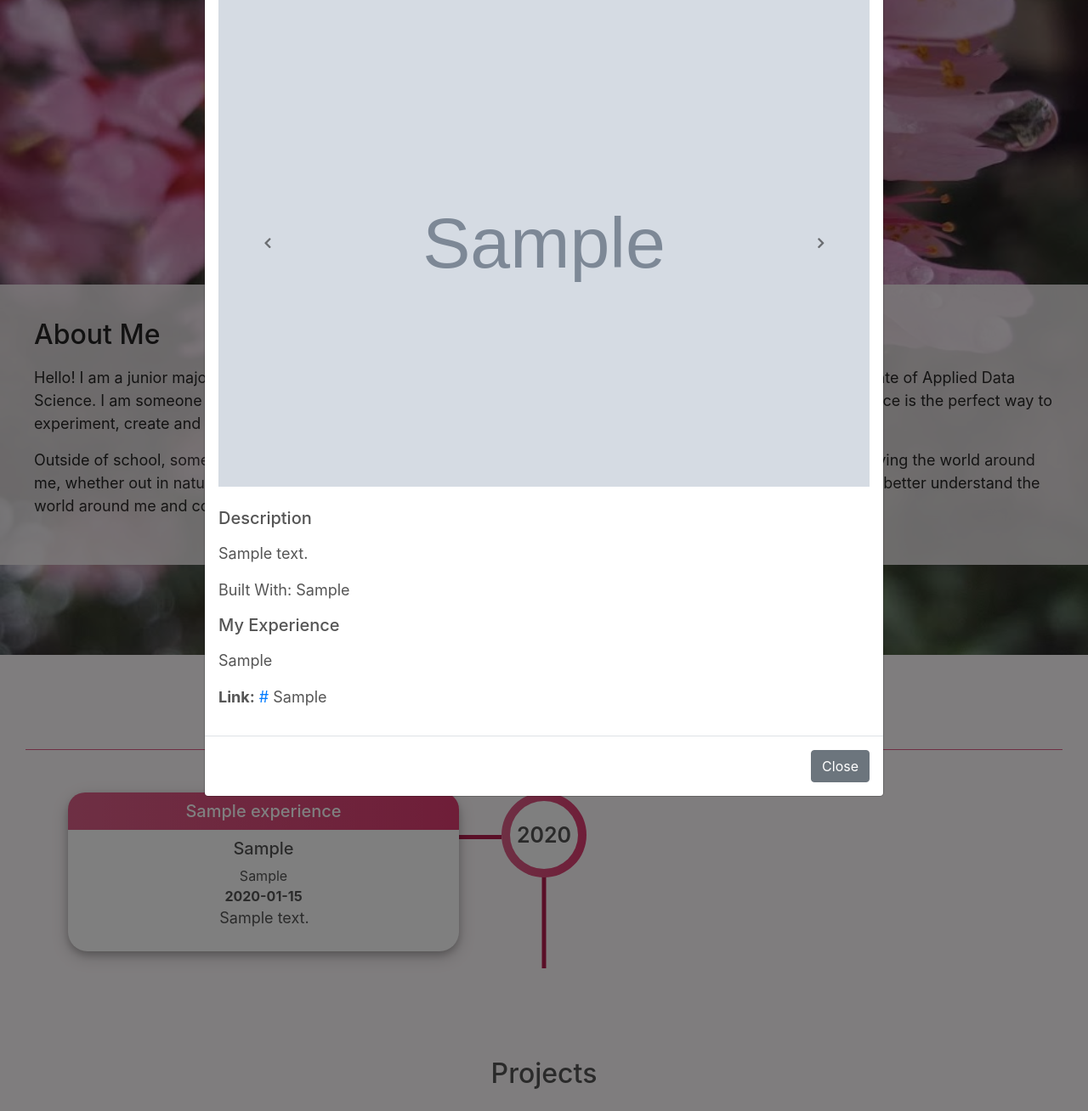
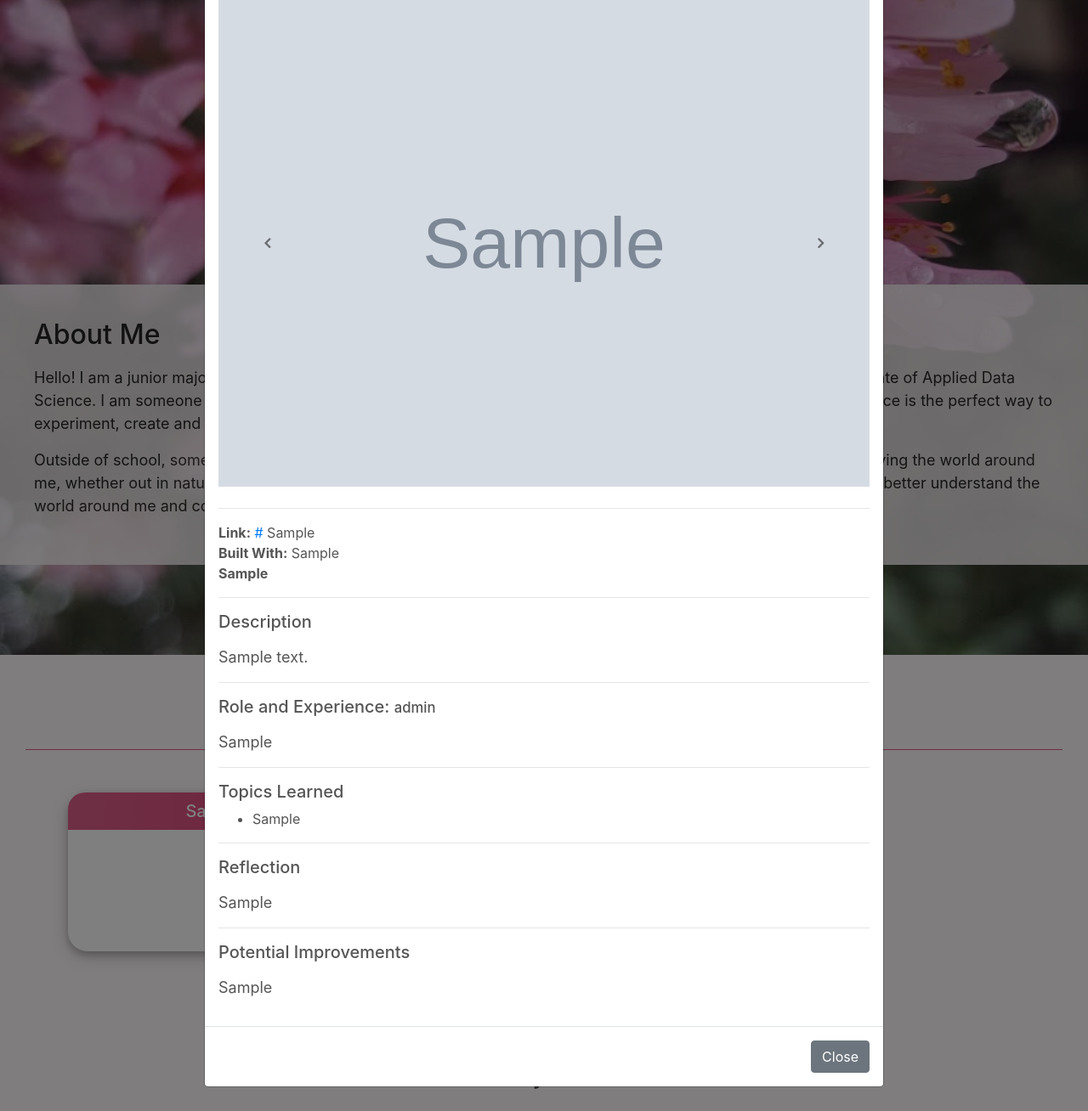
Before and after one commit to ChinZhang/portfolio, a Django app: page / in a window 1280 px wide, after a click on "More information". Shown: the part 129-1437 px from the top of the page at 85% size. Run offline with Django 3.2, Linux system fonts and the light colour scheme; tables that the repository leaves empty hold one stand-in row (values such as "Sample post"); grey boxes marked "Sample" are stand-in pictures; some libraries are stand-ins or nearby versions.

Commit message:
Added more content into Project section

```diff
--- a/portfolio/portfolio/views.py
+++ b/portfolio/portfolio/views.py
@@ -1,6 +1,7 @@
 import requests
 from project.models import Project
 from project.models import ProjectImage
+from project.models import TopicsLearnedList
 from experience.models import Experience
 from contact.forms import ContactForm
 from django.template.loader import get_template
@@ -17,6 +18,7 @@ def home(request):
     experiences = experience_section()
     projects = project_section()
     photos = project_images()
+    topics = project_learned_topics()
     form = ContactForm()
 
     # Handles information from the contact form
@@ -56,7 +58,7 @@ def home(request):
                 return redirect('/home/#section4')
 
     # Renders all the subsections into the homepage template
-    context = {'form': form, 'projects': projects, 'experiences': experiences, 'photos': photos}
+    context = {'form': form, 'projects': projects, 'experiences': experiences, 'photos': photos, 'topics': topics}
     return render(request, '../templates/home_page.html', context)
 
 
@@ -78,6 +80,12 @@ def project_images():
     return photos
 
 
+# Returning learned topic list for all projects
+def project_learned_topics():
+    topics = TopicsLearnedList.objects.all()
+    return topics
+
+
 # Creating the view for the contact form section
 def contact_section():
     form = ContactForm
--- a/portfolio/project/models.py
+++ b/portfolio/project/models.py
@@ -4,18 +4,19 @@ from django.db import models
 # Create your models here.
 class Project(models.Model):
     title = models.TextField()
+    technology = models.TextField(default='')
+    year = models.IntegerField(default='')
+    image = models.ImageField(blank=True, default='', upload_to='static/resources/project_images')
     description = models.TextField(default='')
     experience = models.TextField(default='')
-    learned = models.TextField(default='')
     improvements = models.TextField(default='')
     reflection = models.TextField(default='')
     github_link = models.URLField(blank=True)
     project_link = models.URLField(blank=True)
     github_icon = models.TextField(blank=True)
     disclaimer = models.TextField(blank=True)
-    technology = models.TextField(default='')
-    year = models.IntegerField(default='')
-    image = models.ImageField(blank=True, default='', upload_to='static/resources/project_images')
+    class_event = models.TextField(blank=True)
+    role = models.TextField(blank=True)
 
     def __str__(self):
         return self.title
@@ -27,3 +28,11 @@ class ProjectImage(models.Model):
 
     def __str__(self):
         return self.project.title
+
+
+class TopicsLearnedList(models.Model):
+    project = models.ForeignKey(Project, on_delete=models.CASCADE)
+    topics = models.TextField(default='')
+
+    def __str__(self):
+        return self.project.title
--- a/portfolio/static/css/project.css
+++ b/portfolio/static/css/project.css
@@ -77,3 +77,7 @@ h1 {
 .modal-header-text {
     color: #555;
 }
+
+.role-text {
+    font-size: smaller;
+}
--- a/portfolio/templates/project_modal.html
+++ b/portfolio/templates/project_modal.html
@@ -42,15 +42,34 @@
                         </a>
                     </div>
                     <div class="text-container">
+                        <hr>
+                        <span><b>Link:</b>
+                            <a href="{{ project.project_link }}">{{ project.project_link }}</a>
+                            {{ project.disclaimer }}
+                        </span><br>
+                        <span><b>Built With:</b> {{ project.technology }}</span><br>
+                        <span><b>{{ project.class_event }}</b></span>
+                        <hr>
                         <h5>Description</h5>
                         <p>{{ project.description|linebreaks }}</p>
-                        <p>Built With: {{ project.technology }}</p>
-                        <h5>My Experience</h5>
+                        <hr>
+                        <h5>Role and Experience: <span class="role-text">{{ project.role }}</span></h5>
                         <p>{{ project.experience|linebreaks }}</p>
-                        <p><b>Link:</b>
-                            <a href="{{ project.project_link }}">{{ project.project_link }}</a>
-                            {{ project.disclaimer }}
-                        </p>
+                        <hr>
+                        <h5>Topics Learned</h5>
+                        <ul>
+                            {% for topic in topics %}
+                                {% if topic.project == project %}
+                                    <li>{{ topic.topics }}</li>
+                                {% endif %}
+                            {% endfor %}
+                        </ul>
+                        <hr>
+                        <h5>Reflection</h5>
+                        <p>{{ project.reflection|linebreaks }}</p>
+                        <hr>
+                        <h5>Potential Improvements</h5>
+                        <p>{{ project.improvements|linebreaks }}</p>
                     </div>
                 </div>
                 <div class="modal-footer">
```
Also changed, not shown: portfolio/contact/views.py (+0 -7 lines), portfolio/project/admin.py (+11 -0 lines), portfolio/project/migrations/0012_topicslearnedlist.py (added), portfolio/project/migrations/0013_remove_project_learned.py (added), portfolio/project/migrations/0014_project_class_event.py (added), portfolio/project/migrations/0015_project_role.py (added), portfolio/static/resources/project_images/chrome_DNVxevr7Zd.png (added).
